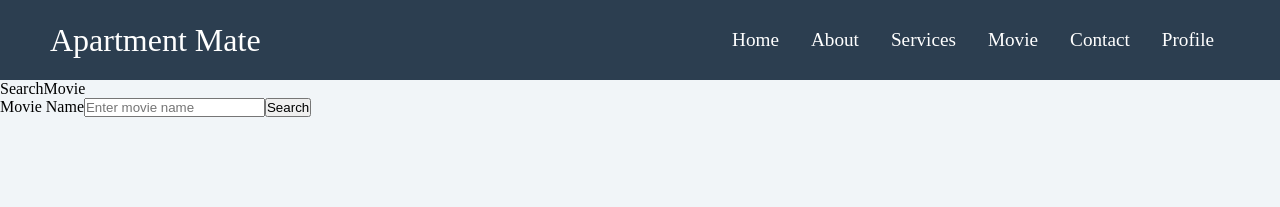
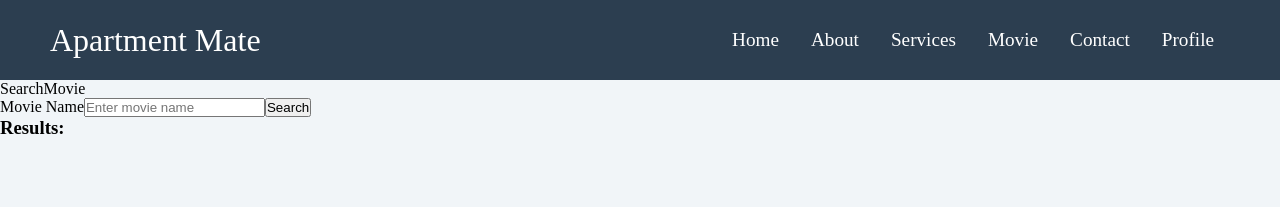
Before and after one commit to gipsycloud/react_to_do_list, a React (Create React App) app: page /searchMovie in a window 1280 px wide. Shown: the top 207 px of the page. Built offline with nearby package versions, Linux system fonts and the light colour scheme.

Commit message:
adding search function in movie

```diff
--- a/package.json
+++ b/package.json
@@ -9,6 +9,7 @@
     "@testing-library/jest-dom": "^6.6.3",
     "@testing-library/react": "^16.3.0",
     "@testing-library/user-event": "^13.5.0",
+    "dotenv": "^17.2.1",
     "fontawesome": "^5.6.3",
     "react": "^19.1.0",
     "react-dom": "^19.1.0",
--- a/src/SearchMovie.js
+++ b/src/SearchMovie.jsx
@@ -1,16 +1,23 @@
 import { useState } from "react";
+import FavouriteList from "../src/component/FavouriteList";
 
 function SearchMovie() {
   const [movieTitle, setMovieTitle] = useState("");
-  const SearchMovie = async (e) => {
+  const [favourites, setFavourites] = useState([]);
+  const [searchResults, setSearchResults] = useState([]);
+  const addFavourite = (movie) => {
+    setFavourites([...favourites, movie]);
+  }
+  console.log("favourites:", favourites);
+  const handleSearchMovie = async (e) => {
     e.preventDefault();
     const url = `https://api.themoviedb.org/3/search/movie?api_key=${process.env.REACT_APP_API_KEY}&query=${movieTitle}`;
-    // const url = `http://www.omdbapi.com/?i=tt3896198&apikey=9abb6e1a=${movieTitle}`;
     console.log("url:", url);
     try {
       const res = await fetch(url);
       const data = await res.json();
-      console.log(data);
+      console.log("data:", data);
+      setSearchResults(data.results || []);
     } catch (error) {
       console.log("error", error);
     }
@@ -19,7 +26,7 @@ function SearchMovie() {
     <div>
       <div>SearchMovie</div>
       <div>
-        <form onSubmit={SearchMovie}>
+        <form onSubmit={handleSearchMovie}>
           <label htmlFor="movie">Movie Name</label>
           <input id="movie" type="text"
             name="query"
@@ -30,6 +37,8 @@ function SearchMovie() {
           <button type="submit">Search</button>
         </form>
       </div>
+      <FavouriteList searchResults={searchResults} addFavourite={addFavourite} />
+      {/* <FavouriteList favourites={favourites} /> */}
     </div>
   )
 }
--- /dev/null
+++ b/src/component/FavouriteList.jsx
@@ -0,0 +1,17 @@
+function FavouriteList({ searchResults, addFavourite }) {
+  return (
+    <div>
+      <h3>Results:</h3>
+      <ul>
+        {searchResults.map((movie) => (
+          <li key={movie.id}>
+            {movie.original_title}
+            <button onClick={() => addFavourite(movie)}>Add to Favourites</button>
+          </li>
+        ))}
+      </ul>
+    </div>
+  );
+}
+
+export default FavouriteList;
--- a/src/features/UseEffect.js
+++ b/src/features/UseEffect.js
@@ -36,7 +36,7 @@ function UseEffect() {
       {users.map((user) => {
         return (
           <div key={user.id} className='card' style={{ textAlign: 'center', margin: '2rem', padding: '2rem', border: '1px solid black', borderRadius: '5px' }}>
-            <div class="card-icon">💡</div>
+            <div className="card-icon">💡</div>
             <h4>{user.name}</h4>
             <a href={user.html_url}>{user.email}</a>
           </div>
```
Also changed, not shown: src/component/FavouriteMovie.jsx (added, +13 -0 lines), 1 other file (tests, documents, lock files or other folders).
